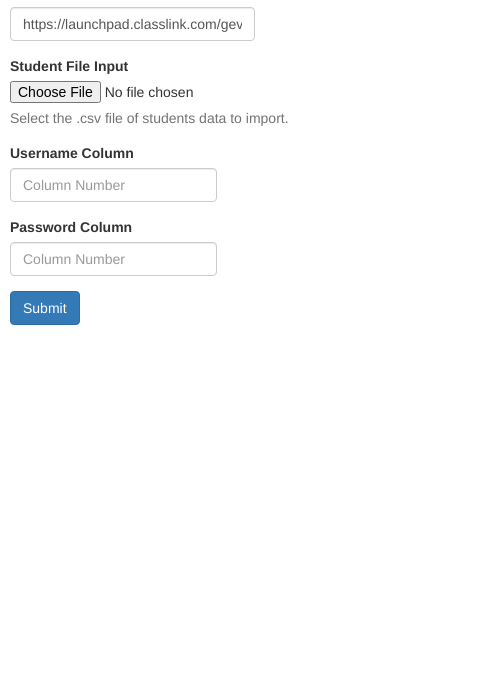
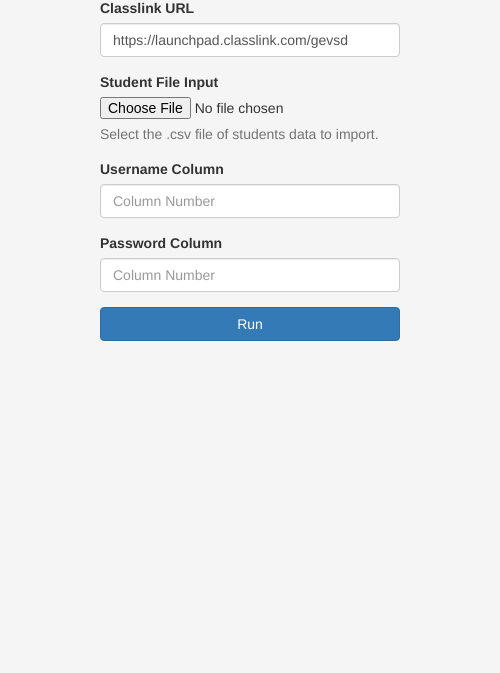
Before and after one commit to agiovannelli/Login-Tool, an Electron app: page index.html in a window 500 px wide. Shown: the part 127-800 px from the top of the page. Drawn offline with Linux system fonts and the light colour scheme; no server answers.

Commit message:
Updated styling, added builder dependency

```diff
--- a/index.html
+++ b/index.html
@@ -7,11 +7,11 @@
   <link rel="stylesheet" type="text/css" href="styles/custom_styles.css" />
 </head>
 
-<body>
-  <section id="main">
-    <div>
-      <h1>Classlink Automated Login Tool</h1>
+<body class"text-center">
+  <div>
 
+    <form class="form-signin">
+      <h1>Login Tool</h1>
       <div class="form-group">
         <label for="websiteUrlInput">Classlink URL</label>
         <input type="text" class="form-control url-textbox" id="websiteUrlInput"
@@ -28,20 +28,22 @@
 
       <div class="form-group">
         <label for="userNameColumnInput">Username Column</label>
-        <input type="text" class="form-control column-textbox" id="userNameColumnInput" placeholder="Column Number" required />
+        <input type="text" class="form-control" id="userNameColumnInput" placeholder="Column Number"
+          required />
       </div>
 
       <div class="form-group">
         <label for="passwordColumnInput">Password Column</label>
-        <input type="text" class="form-control column-textbox" id="passwordColumnInput" placeholder="Column Number" required />
+        <input type="text" class="form-control" id="passwordColumnInput" placeholder="Column Number"
+          required />
       </div>
 
       <div class="form-group">
-        <button type="submit" class="btn btn-primary" id="submitBtn">Submit</button>
+        <button type="submit" class="btn btn-primary btn-block" id="submitBtn">Run</button>
       </div>
+    </form>
 
-    </div>
-  </section>
+  </div>
   <script src="./renderer.js"></script>
 </body>
 
--- a/main.js
+++ b/main.js
@@ -7,8 +7,8 @@ let win
 function createWindow () {
   // Create the browser window.
   win = new BrowserWindow({
-    width: 1200,
-    height: 800,
+    width: 500,
+    height: 600,
     webPreferences: {
       nodeIntegration: true
     }
--- a/package.json
+++ b/package.json
@@ -11,7 +11,8 @@
   "author": "",
   "license": "ISC",
   "devDependencies": {
-    "electron": "^7.0.0"
+    "electron": "^7.0.0",
+    "electron-builder": "^22.1.0"
   },
   "dependencies": {
     "chromedriver": "^78.0.1",
--- a/styles/custom_styles.css
+++ b/styles/custom_styles.css
@@ -1,15 +1,14 @@
-#main {
-  padding-left: 10px;
+body {
+  /* display: flex; */
+  align-items: center;
+  padding-top: 40px;
+  padding-bottom: 40px;
+  background-color: #f5f5f5;
 }
 
-.form {
-  padding-top: 10px;
+.form-signin {
+  width: 100%;
+  max-width: 330px;
+  padding: 15px;
+  margin: auto;
 }
-
-.column-textbox {
-  width: auto;
-}
-
-.url-textbox {
-  width: 50%;
-}
```
Also changed, not shown: 1 other file.
